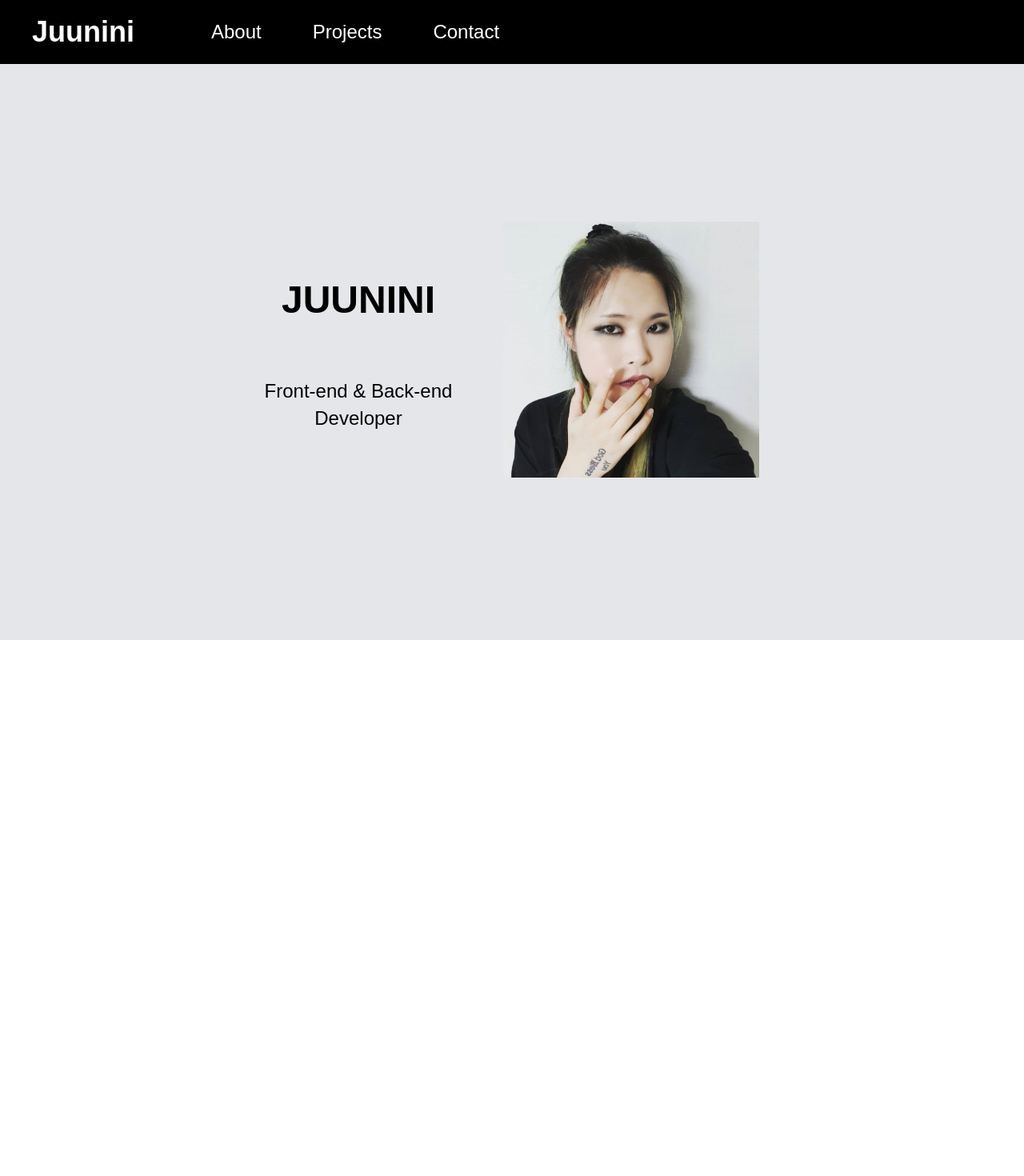
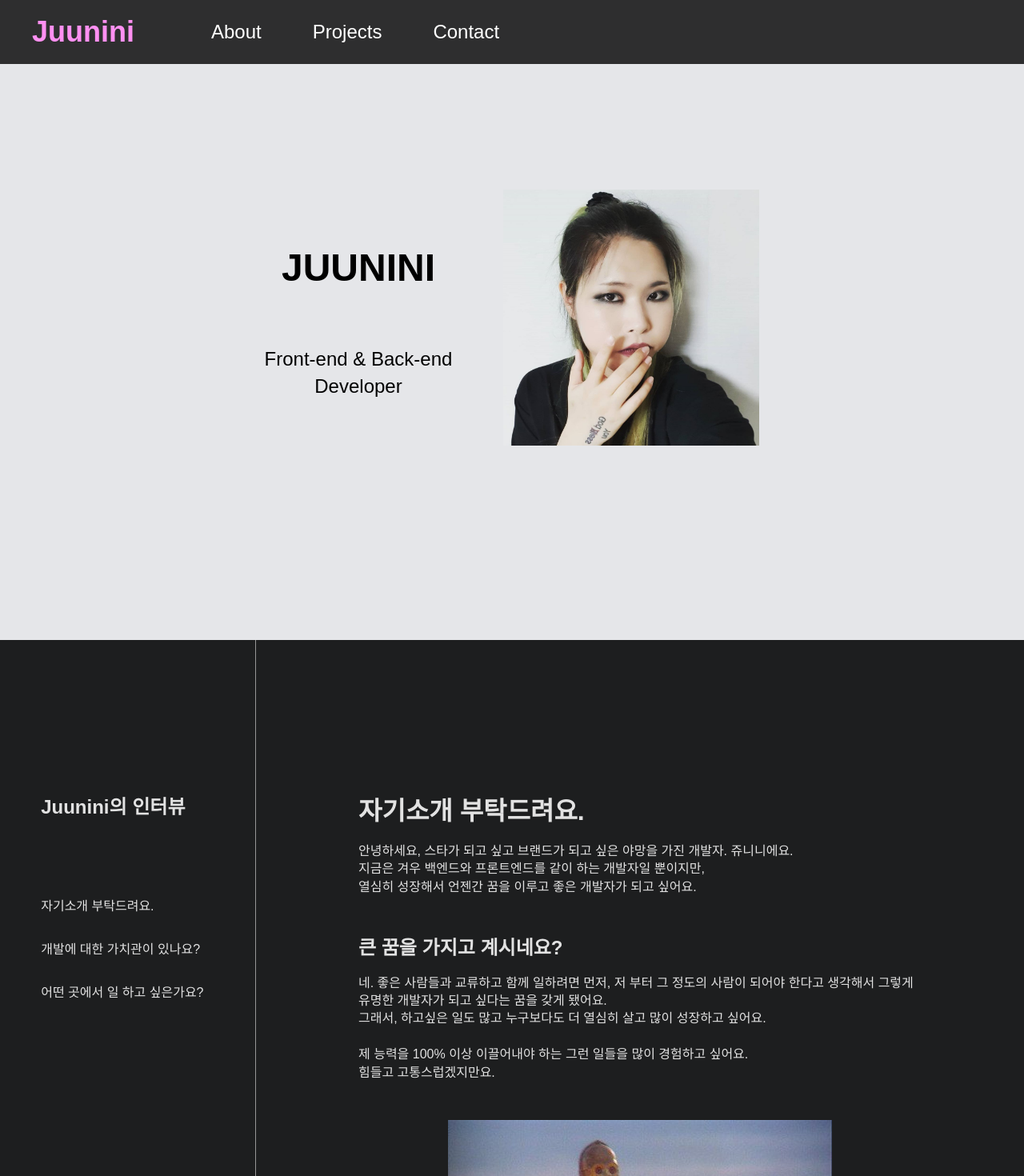
Before and after one commit to juunini/introduce-page, a React (Create React App) app: page /#Intro in a window 1280 px wide. Shown: the top 1470 px of the page at 80% size. Before the commit the page ends 800 px from the top, so only its background shows below. Built offline with nearby package versions, Linux system fonts and the light colour scheme.

Commit message:
Change scroll wrapper `root` to document body

```diff
--- a/src/App.sass
+++ b/src/App.sass
@@ -1,7 +1,3 @@
-html, body, #root
-  height: 100vh
-  overflow: hidden
-
 body
   font-size: 16px
   font-family: Arial, Helvetica, sans-serif
@@ -15,14 +11,11 @@ body
 li
   list-style: none
 
-#root
-  display: flex
-  flex-direction: column
-
 .top-nav
-  position: sticky
+  position: fixed
   top: 0
   left: 0
+  z-index: 1000
   display: flex
   align-content: center
   align-items: center
@@ -31,7 +24,8 @@ li
   padding: 0 2.5rem
   font-size: 1.5rem
   color: #FFFFFF
-  background-color: #000000
+  background-color: rgba(0, 0, 0, 0.8)
+  backdrop-filter: blur(10px)
 
   h1
     margin-right: 6rem
@@ -52,6 +46,6 @@ li
     &.active
       color: #FF90F2
 
-main
-  flex-grow: 1
-  overflow: auto
+@media screen and ( max-width: 768px )
+  .top-nav
+    display: none
--- a/src/components/ScrollLink.tsx
+++ b/src/components/ScrollLink.tsx
@@ -16,7 +16,6 @@ function ScrollLink({ to, children }: ScrollLinkProps): JSX.Element {
       hashSpy={true}
       duration={500}
       isDynamic={true}
-      containerId="main"
     >
       {children}
     </Link>
--- a/src/containers/Main.tsx
+++ b/src/containers/Main.tsx
@@ -7,7 +7,7 @@ import Contact from './Sections/Contact';
 
 function Main(): JSX.Element {
   return (
-    <main id="main">
+    <main>
       <Intro />
       <About />
       <Projects />
--- a/src/containers/Sections/About/About.sass
+++ b/src/containers/Sections/About/About.sass
@@ -10,7 +10,7 @@
     height: 100vh
     flex-direction: column
     min-width: 20rem
-    padding: 6rem 3.2rem
+    padding: 12rem 0 0 3.2rem
     border-right: 1px solid #979797
 
     h2
@@ -37,7 +37,7 @@
     padding: 0 8rem 10rem
 
   article
-    padding-top: 6rem
+    padding-top: 12rem
 
     h2
       margin-bottom: 1rem
--- a/src/containers/Sections/Contact.sass
+++ b/src/containers/Sections/Contact.sass
@@ -1,5 +1,5 @@
 #Contact
-  min-height: calc(100vh - 5rem)
+  min-height: 100vh
   padding: 6rem 0
   color: #E2E2E2
   background-color: #1D1E1F
--- a/src/containers/Sections/Intro.sass
+++ b/src/containers/Sections/Intro.sass
@@ -2,7 +2,7 @@
   display: flex
   justify-content: center
   align-items: center
-  min-height: calc(100vh - 5rem)
+  min-height: 100vh
   background-color: #E5E6E9
 
   div
```
